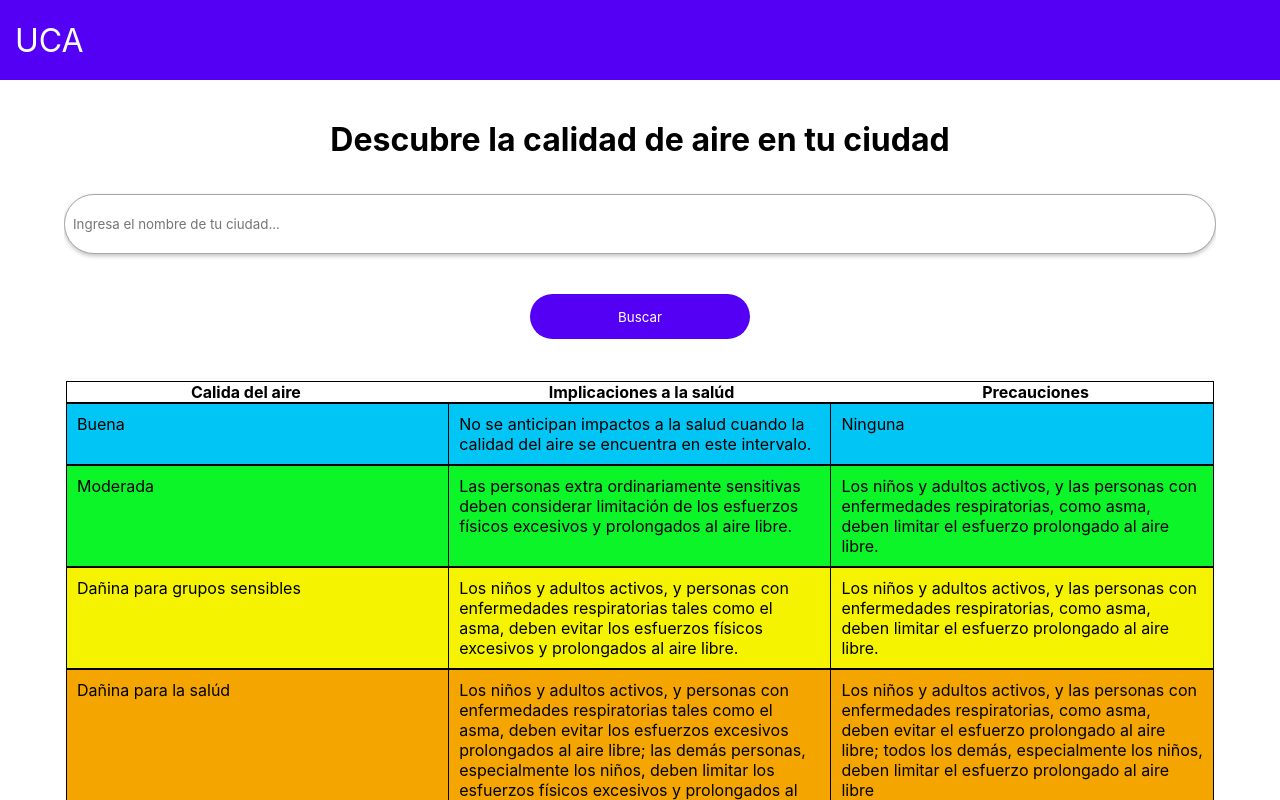
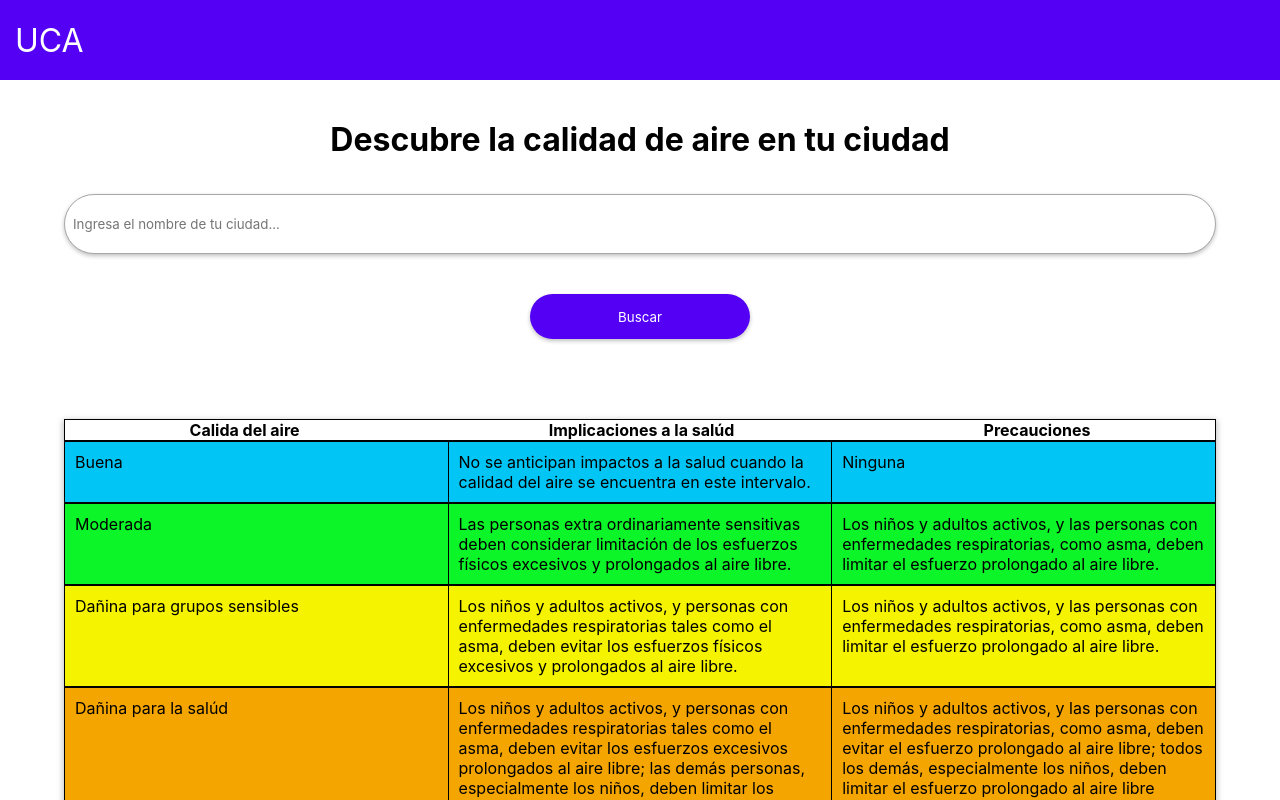
Before and after one commit to Platzi-MasterJam/UCA, a Next.js app in the folder frontend/: page / in a window 1280 px wide. Shown: the top 800 px of the page. Built offline with nearby package versions, Linux system fonts and the light colour scheme.

Commit message:
[FIX] Table and Button styles fixed

```diff
--- a/frontend/src/pages/index.jsx
+++ b/frontend/src/pages/index.jsx
@@ -34,8 +34,10 @@ function Home() {
         {requestData === 'nothing' && <></>}
         {requestData === 'loading' && <><LoadingSpinner /></>}
         {typeof requestData !== 'string' && <><AirCard cityName={cityName} data={requestData} /></>}
+        <div style={{ maxWidth: '100%', margin: '0 auto' }}>
+          <TableRow />
 
-        <TableRow />
+        </div>
 
       </main>
     </>
--- a/frontend/src/styles/layout.css
+++ b/frontend/src/styles/layout.css
@@ -6,7 +6,6 @@
   flex-direction: column;
   -ms-flex-direction: column;
   align-items: center;
-  overflow-y: hidden;
 }
 
 .main__title {
--- a/frontend/src/styles/search-bar.css
+++ b/frontend/src/styles/search-bar.css
@@ -27,6 +27,7 @@
   background-color: #5400F5;
   color: white;
   cursor: pointer;
+  box-shadow: 0px 2px 4px 0px #C1C1C1;
 }
 
 .search-bar-button:hover {
--- a/frontend/src/styles/table-row-styles.css
+++ b/frontend/src/styles/table-row-styles.css
@@ -1,7 +1,14 @@
 .table-row {
   width: 100%;
-  margin: 20px 0;
-  box-shadow: 0px 2px 4px 0px #C1C1C1;
+  margin: 60px 0px;
+  box-shadow: 0px 2px 6px 1px #c1c1c1;
+  padding: 0;
+  border: 0;
+  outline: none;
+  font-size: 100%;
+  vertical-align: baseline;
+  background: transparent;
+  border-spacing: 0;
 }
 
 .row {
```
